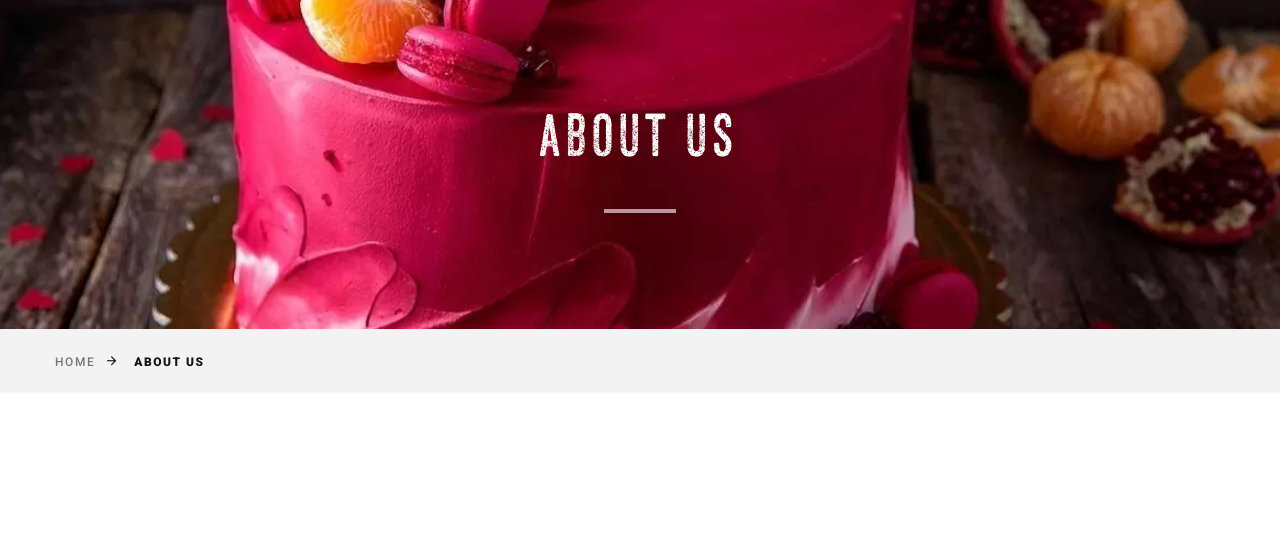
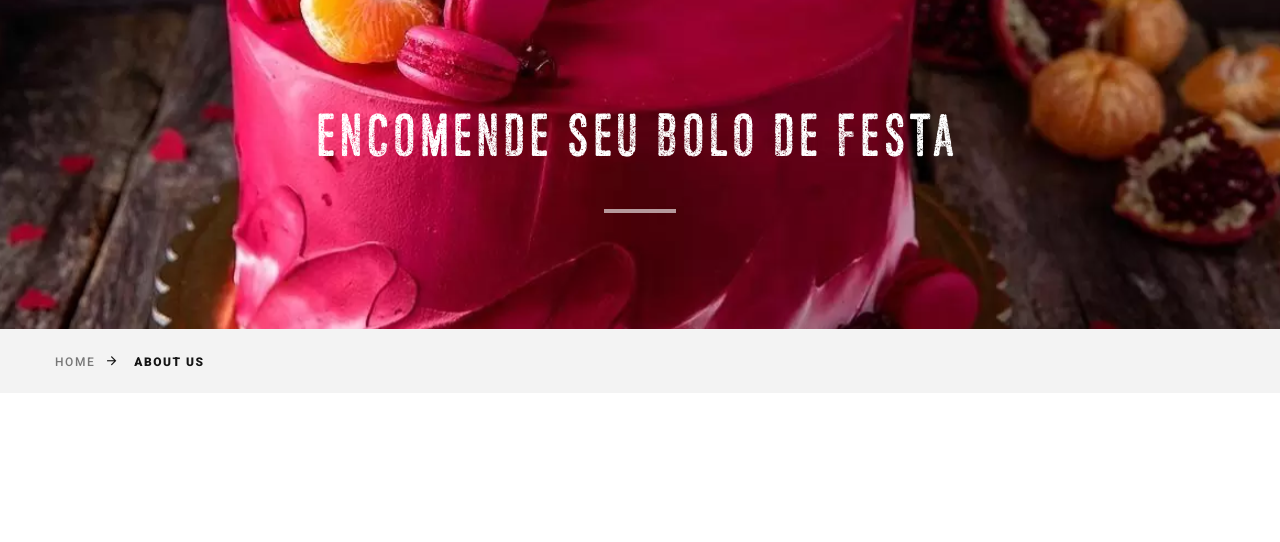
Before and after one commit to leticiaslucena/restaurantepizzaria, a plain HTML site: page site/cardapio.html in a window 1280 px wide. Shown: the part 256-798 px from the top of the page. Drawn offline with Linux system fonts and the light colour scheme; files whose address does not match are found by name.

Commit message:
Ajuste de frase na capa do cardapio

```diff
--- a/site/cardapio.html
+++ b/site/cardapio.html
@@ -99,7 +99,7 @@
       <section class="bg-gray-7">
         <div class="breadcrumbs-custom box-transform-wrap context-dark">
           <div class="container">
-            <h3 class="breadcrumbs-custom-title">About us</h3>
+            <h3 class="breadcrumbs-custom-title">Encomende seu bolo de festa</h3>
             <div class="breadcrumbs-custom-decor"></div>
           </div>
           <div class="box-transform" style="background-image: url(images/boloAniversario.jpg);"></div>
```
